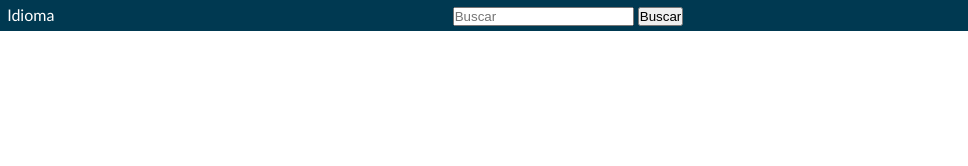
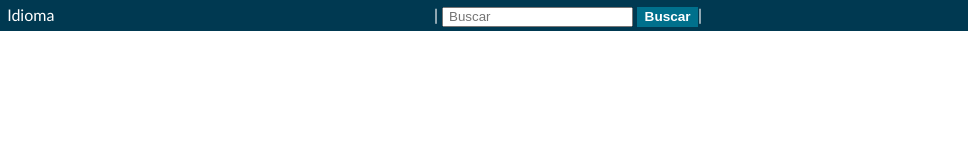
Before and after one commit to w-smith/proyecto-001, a plain HTML site: page index.html in a window 1280 px wide. Shown: the full height of the page, 312-1280 px from the left. Drawn offline with Linux system fonts and the light colour scheme.

Commit message:
Ajustes de css en el boton de busqueda
Ajustamos los tamaños del boton y el input

```diff
--- a/css/style.scss
+++ b/css/style.scss
@@ -60,5 +60,25 @@ html{
 }
 
 .buscar{
-	padding: 5px
+	padding: 5px;
+
+	span.separator::before{
+		content: "";
+		width: 1px;
+	}
+
+	.input-buscar{
+		height: 16px;
+    	padding: 0px 5px;
+	}
+
+	.btn-buscar{
+		width: 61px;
+	    height: 20px;
+	    background: #00708C;
+	    border: none;
+	    font-weight: bold;
+	    color: #FFF;
+	    font-size: 0.85em;
+	}
 }
--- a/index.html
+++ b/index.html
@@ -16,9 +16,9 @@
           </ul>
         </div>
         <div class="size-50">
-          <div class="buscar">
-            <input type="text" name="buscar" placeholder="Buscar">
-            <input type="button" value="Buscar">
+          <div class="buscar"><span>|</span>
+            <input type="text" name="buscar" placeholder="Buscar" class="input-buscar">
+            <input type="button" value="Buscar" class="btn-buscar"><span>|</span>
           </div>
         </div>
       </div>
```
Also changed, not shown: css/style.css, 1 other file.
